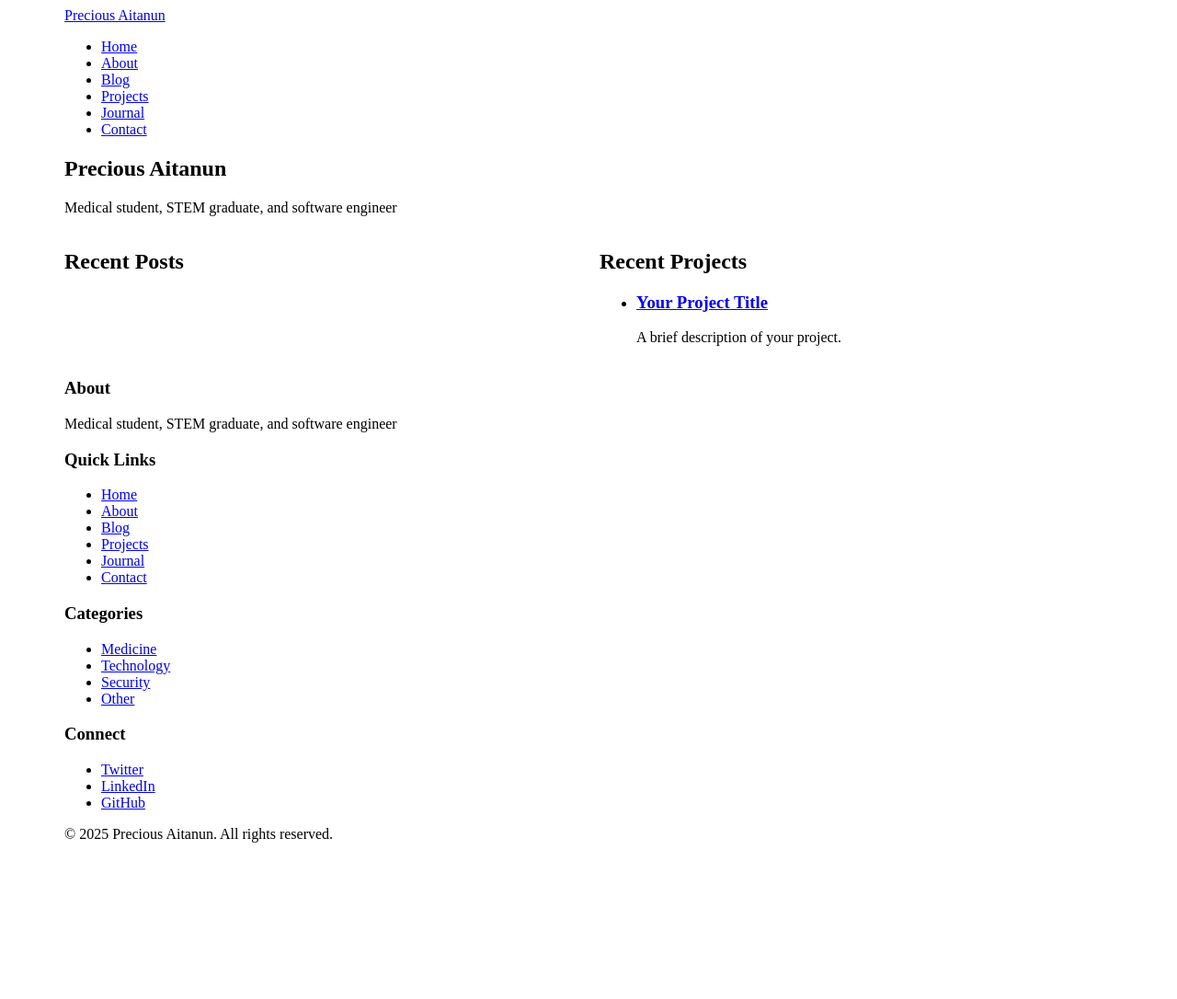
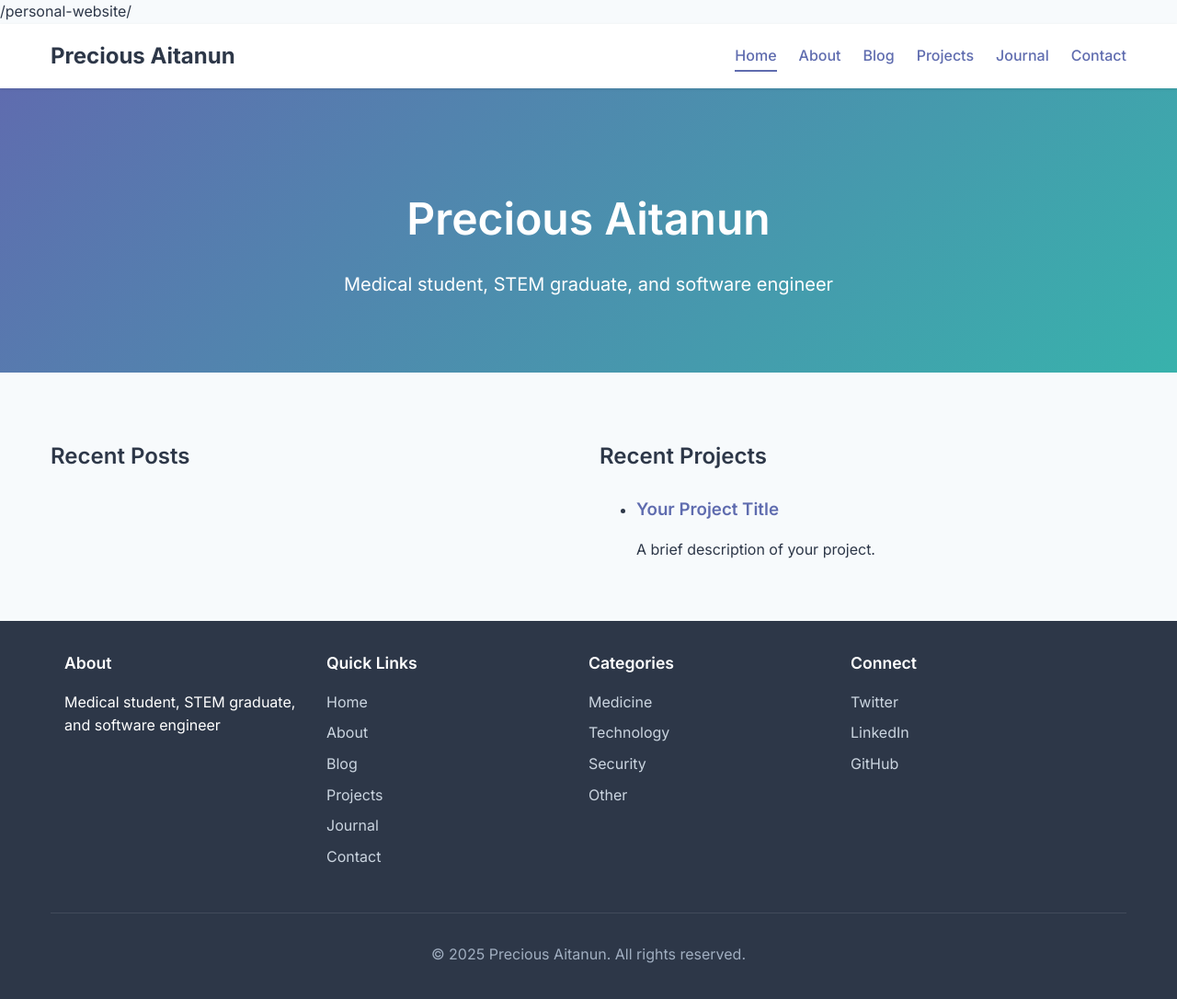
Before and after one commit to Nadira3/Nadira3.github.io, a Jekyll site: the page built from index.html, in a window 1280 px wide and 1099 px high. Shown: the top 1086 px of the window at 92% size. Built offline with Jekyll 4.4.1, drawn with Linux system fonts in a browser that asks for light colours; grey boxes are pictures that could not be loaded.

Commit message:
Update default.html

```diff
--- a/_layouts/default.html
+++ b/_layouts/default.html
@@ -18,7 +18,8 @@
   <link rel="stylesheet" href="https://cdnjs.cloudflare.com/ajax/libs/bootstrap/5.1.3/css/bootstrap-grid.min.css">
 
   <!-- Custom CSS -->
-  <link rel="stylesheet" href="{{ site.baseurl | relative_url }}/assets/css/main.css">
+  {{ site.baseurl }}
+  <link rel="stylesheet" href="{{ site.baseurl }}/assets/css/main.css">
 
   <!-- Meta Tags -->
   <meta name="description" content="{% if page.excerpt %}{{ page.excerpt | strip_html | strip_newlines | truncate: 160 }}{% else %}{{ site.description }}{% endif %}">
```
